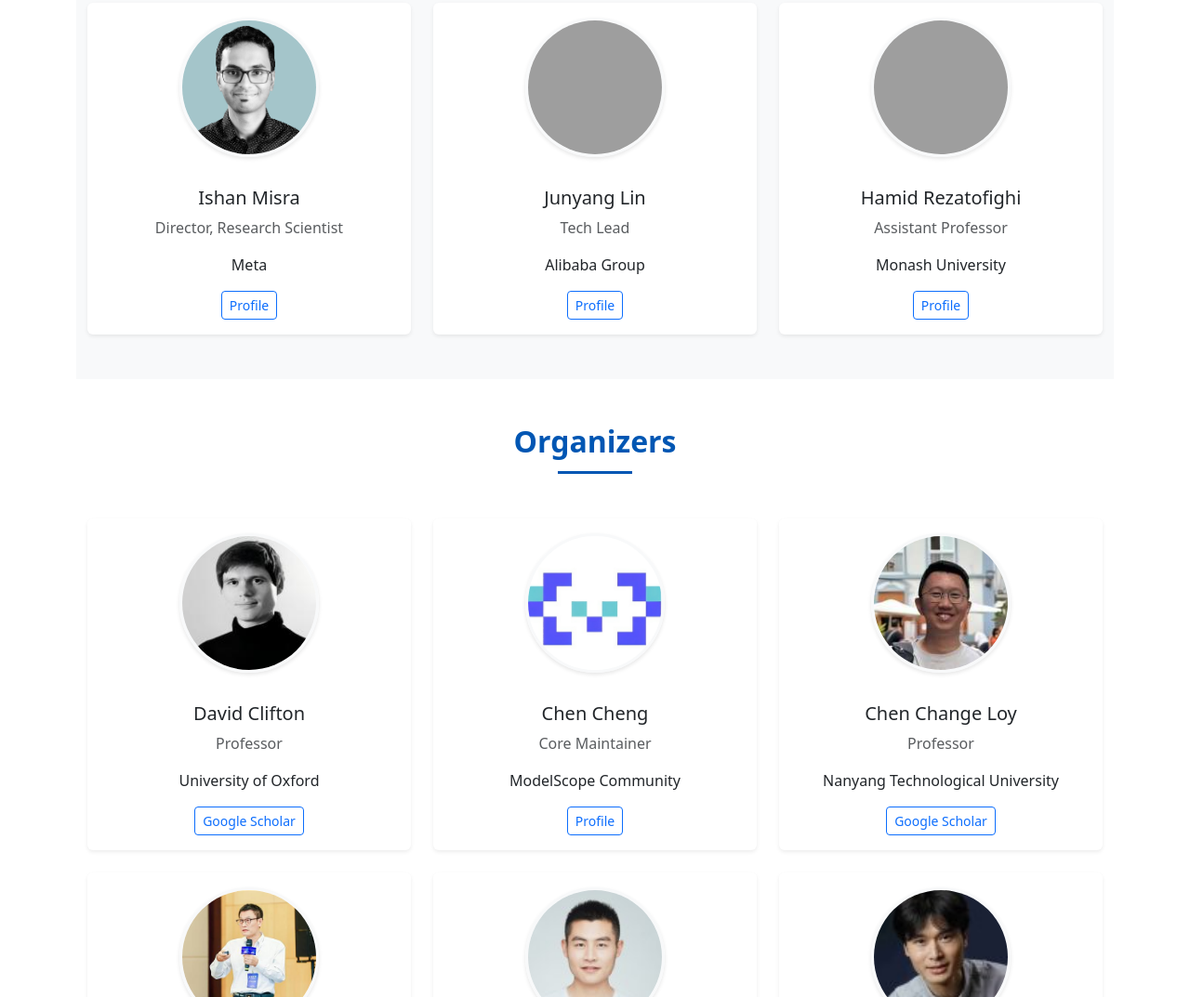
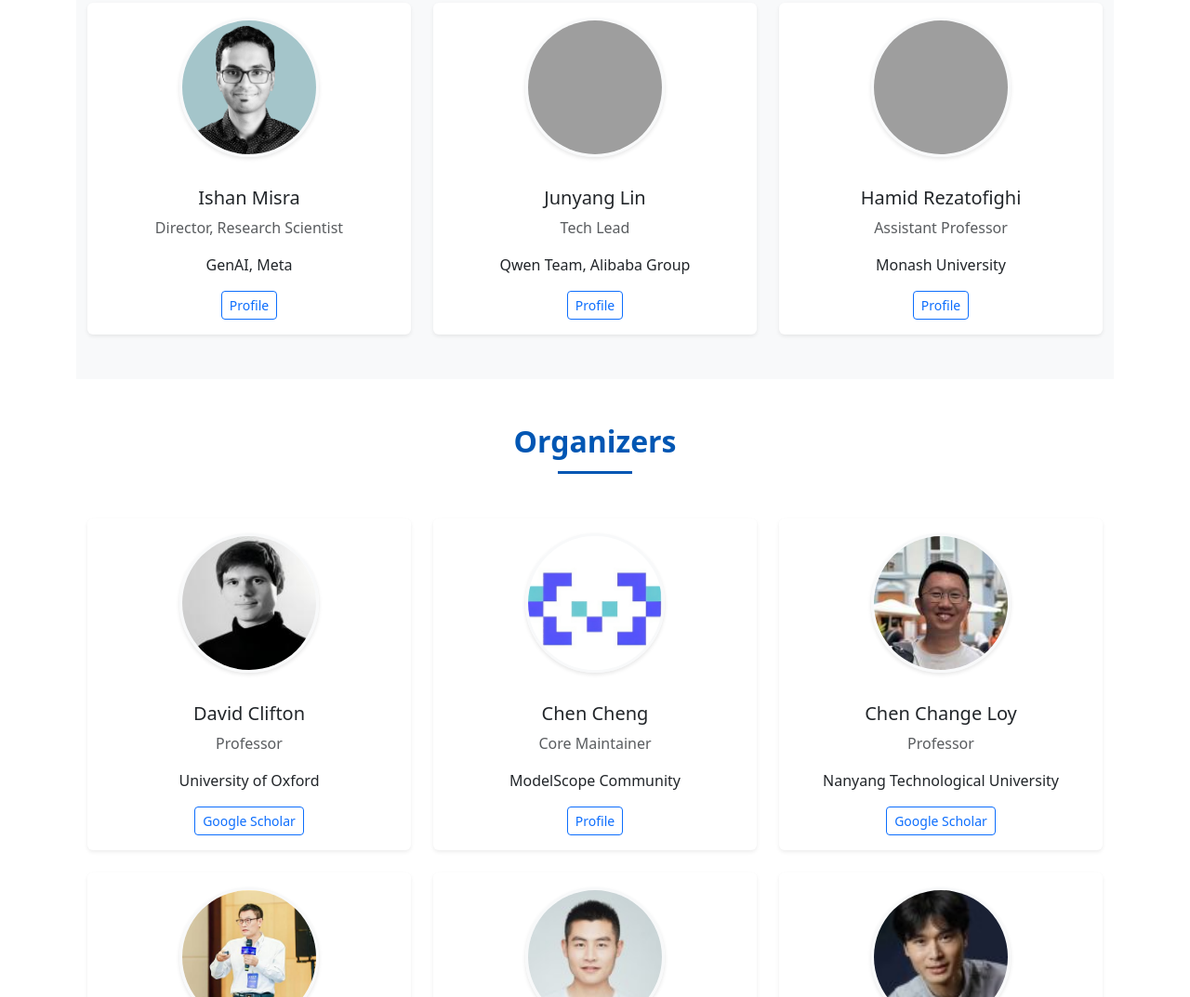
Before and after one commit to Lens4MLLMs/mars2-workshop-iccv2025, a plain HTML site: page index.html in a window 1280 px wide. Shown: the part 1804-2877 px from the top of the page at 93% size. Drawn offline with nearby package versions, Linux system fonts and the light colour scheme; grey boxes are pictures that could not be loaded.

Commit message:
Update profile

```diff
--- a/index.html
+++ b/index.html
@@ -170,7 +170,7 @@
                             <div class="card-body text-center">
                                 <h5 class="card-title">Ishan Misra</h5>
                                 <p class="card-text text-muted">Director, Research Scientist</p>
-                                <p class="card-text">Meta</p>
+                                <p class="card-text">GenAI, Meta</p>
                                 <a href="https://imisra.github.io/" class="btn btn-sm btn-outline-primary">Profile</a>
                             </div>
                         </div>
@@ -184,7 +184,7 @@
                             <div class="card-body text-center">
                                 <h5 class="card-title">Junyang Lin</h5>
                                 <p class="card-text text-muted">Tech Lead</p>
-                                <p class="card-text">Alibaba Group</p>
+                                <p class="card-text">Qwen Team, Alibaba Group</p>
                                 <a href="https://justinlin610.github.io/" class="btn btn-sm btn-outline-primary">Profile</a>
                             </div>
                         </div>
```
